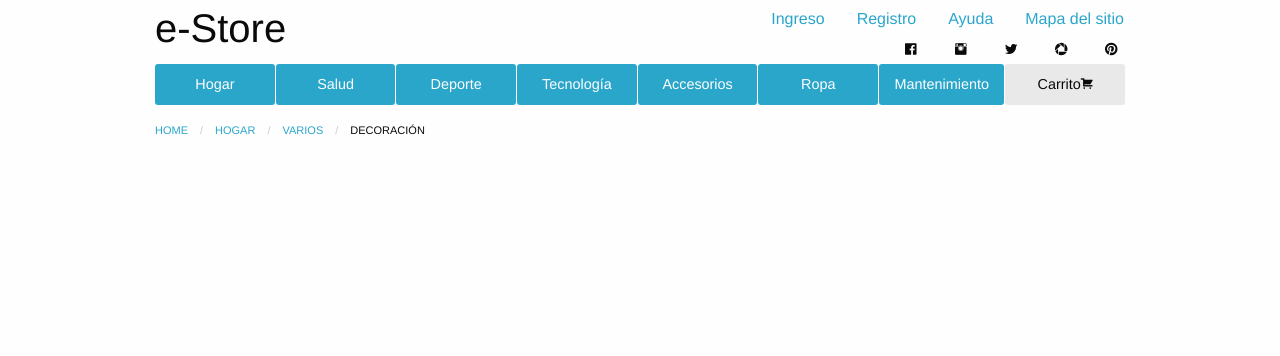
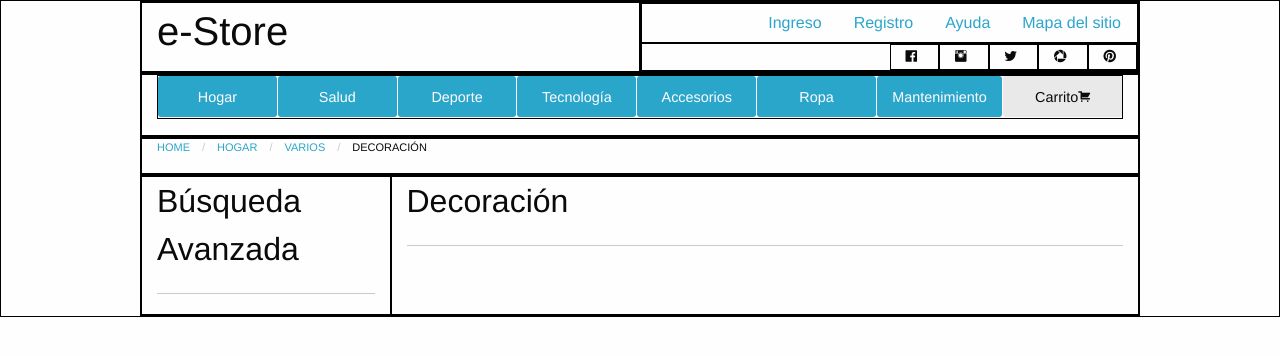
Before and after one commit to gerssontao/Foundation_U3_L2_3.9, a plain HTML site: page index.html in a window 1280 px wide. Drawn offline with Linux system fonts and the light colour scheme.

Commit message:
P 7,8
dos Columnas 30/70, Callouts

```diff
--- a/css/app.css
+++ b/css/app.css
@@ -1,3 +1,7 @@
 div {
-  /*border: 1px solid black;*/
+  border: 0.5px solid black;
 }
+
+callout{
+  font-size: 2rem;
+}
--- a/index.html
+++ b/index.html
@@ -63,6 +63,20 @@
           </nav>
         </div>
       </div>
+      <!-- Cuarta Fila -->
+      <div class="row">
+        <!-- Panel Izquierdo -->
+        <div class="columns large-3">
+          <callout>Búsqueda Avanzada</callout>
+          <hr/>
+        </div>
+        <!-- Panel Derecho -->
+        <div class="columns large-9">
+          <callout>Decoración</callout>
+          <hr/>
+
+        </div>
+      </div>
 	</div>
 
     <script src="js/vendor/jquery.js"></script>
```
